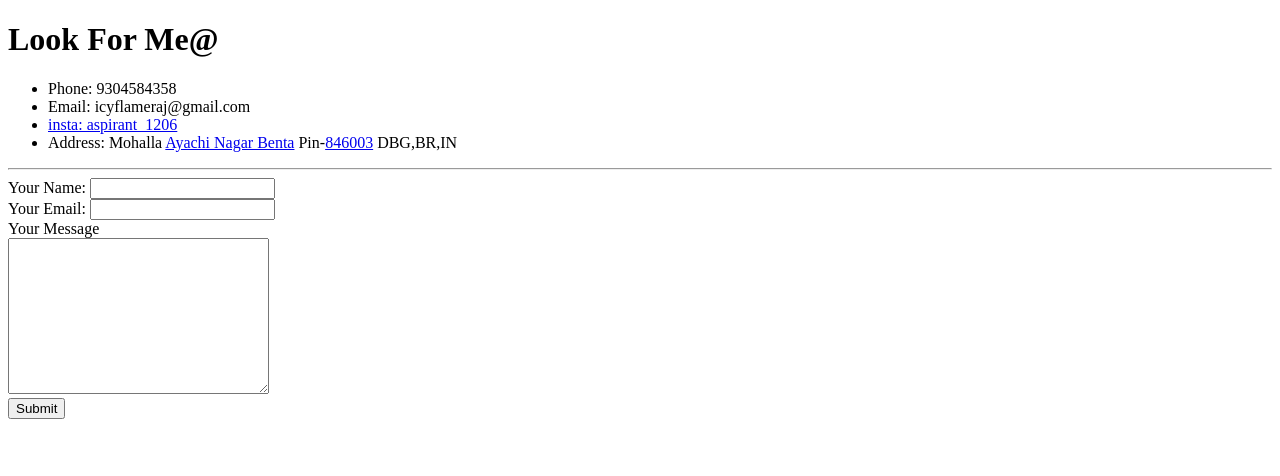
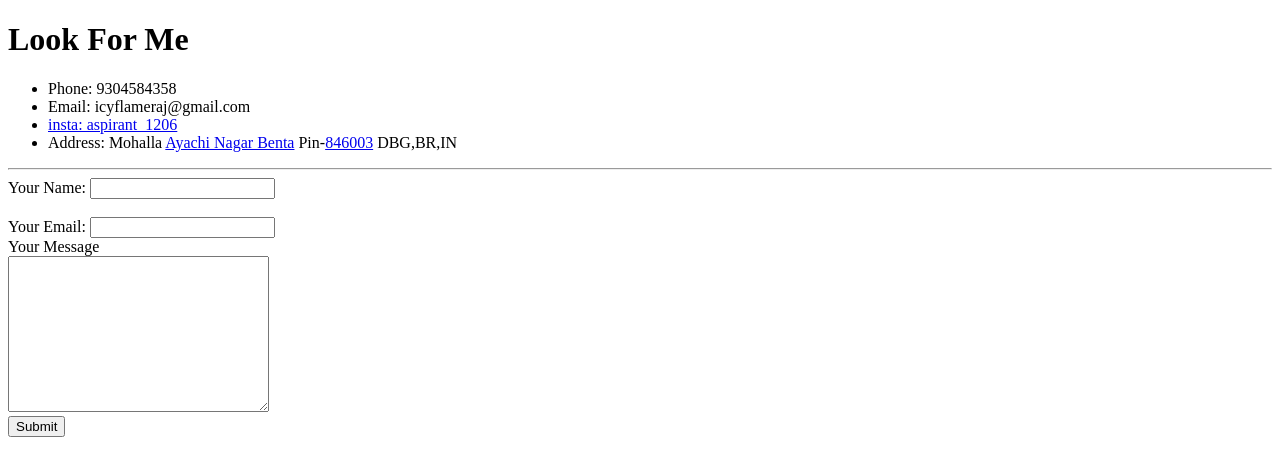
Before and after one commit to mr12atgh/myfirst, a plain HTML site: page contact.html in a window 1280 px wide. Drawn offline with Linux system fonts and the light colour scheme.

Commit message:
Update contact.html

```diff
--- a/contact.html
+++ b/contact.html
@@ -7,7 +7,7 @@
     <title>Ping Me</title>
 </head>
 <body>
-    <h1>Look For Me@</h1>
+    <h1>Look For Me</h1>
     <ul>
      <li>Phone: 9304584358</li>
      <li>Email: icyflameraj@gmail.com</li>
@@ -18,6 +18,7 @@
     <form action="mailto:icyflameraj@gmail.com"method="post" enctype="text/plain">
         <label>Your Name:</label>
         <input type="text" name="yourName"><br>
+        <br>
         <label for="">Your Email:</label>
         <input type="email" name="yourEmail" id=""><br>
         <label for="">Your Message</label><br>
```
